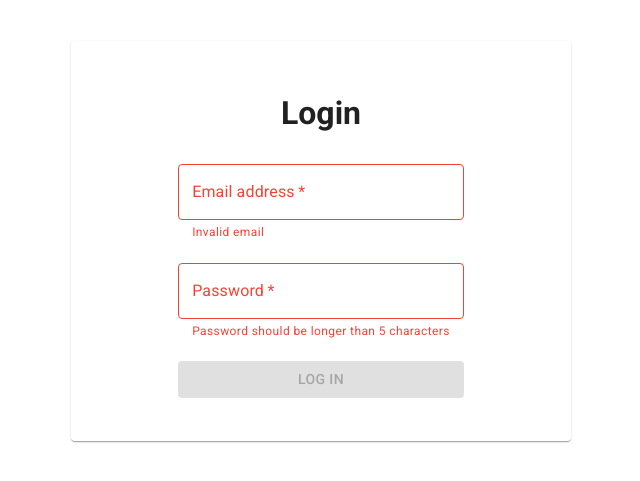
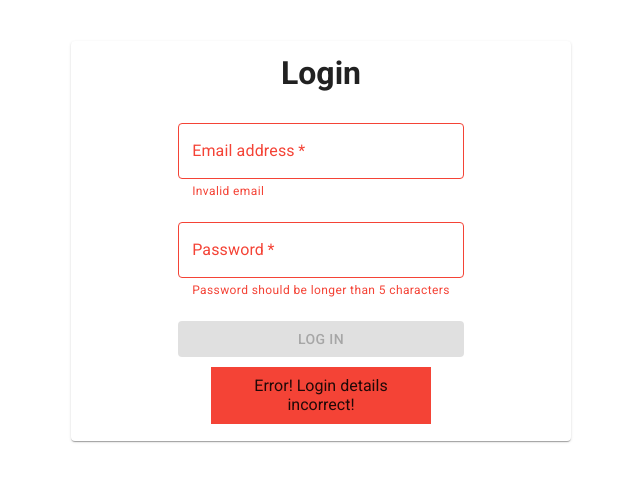
Before and after one commit to wiktorplocki/react-typescript-material, a React (Create React App) app: page /login in a window 1280 px wide. Shown: the part 159-640 px from the top of the page, without its empty margins (319-959 px from the left). Built offline with nearby package versions, Linux system fonts and the light colour scheme.

Commit message:
Add login info box

```diff
--- a/src/pages/Login/LoginPage.tsx
+++ b/src/pages/Login/LoginPage.tsx
@@ -2,6 +2,7 @@ import React, { useState, SyntheticEvent } from "react";
 import styled from "styled-components";
 import { Button, Card, TextField } from "@material-ui/core";
 import { FullScreenLayout } from "./components/FullScreenLayout";
+import { LoginInfoBox } from "./components/LoginInfoBox";
 import { InputEvent } from "./LoginPage.types";
 
 const StyledCard = styled(Card)`
@@ -31,10 +32,13 @@ const LoginPage: React.FunctionComponent = () => {
   const [email, setEmail] = useState("");
   const [password, setPassword] = useState("");
   const [clickCount, setClickCount] = useState(0);
-  const [loginDetails, setLoginDetails] = useState(undefined);
+  const [loginDetails, setLoginDetails] = useState({
+    ok: undefined,
+    user: undefined,
+  });
 
   const validateCorrectEmail = (email: string) => {
-    const emailRegEx = /^(([^<>()\[\]\\.,;:\s@"]+(\.[^<>()\[\]\\.,;:\s@"]+)*)|(".+"))@((\[[0-9]{1,3}\.[0-9]{1,3}\.[0-9]{1,3}\.[0-9]{1,3}\])|(([a-zA-Z\-0-9]+\.)+[a-zA-Z]{2,}))$/;
+    const emailRegEx = /^(([^<>()[\]\\.,;:\s@"]+(\.[^<>()[\]\\.,;:\s@"]+)*)|(".+"))@((\[[0-9]{1,3}\.[0-9]{1,3}\.[0-9]{1,3}\.[0-9]{1,3}\])|(([a-zA-Z\-0-9]+\.)+[a-zA-Z]{2,}))$/;
     return emailRegEx.test(email);
   };
 
@@ -116,6 +120,7 @@ const LoginPage: React.FunctionComponent = () => {
             Log in
           </Button>
         </StyledForm>
+        {loginDetails && <LoginInfoBox loginDetails={loginDetails} />}
       </StyledCard>
     </FullScreenLayout>
   );
--- /dev/null
+++ b/src/pages/Login/components/LoginInfoBox.tsx
@@ -0,0 +1,30 @@
+import React from "react";
+import { Box } from "@material-ui/core";
+
+type LoginDetails = { ok: boolean | undefined; user: string | undefined };
+
+interface Props {
+  loginDetails: LoginDetails;
+}
+
+const LoginInfoBox = ({
+  loginDetails: { ok, user },
+  ...props
+}: Props): JSX.Element => (
+  <Box
+    width="200px"
+    height="150px"
+    marginBottom="25px"
+    padding="10px"
+    textAlign="center"
+    bgcolor={ok ? "success.main" : "error.main"}
+    color={ok ? "success.contrastText" : "success.contrastText"}
+    display="flex"
+    justifyContent="center"
+    alignItems="center"
+  >
+    {ok ? `Success! Logged in as ${user}` : `Error! Login details incorrect!`}
+  </Box>
+);
+
+export { LoginInfoBox };
```
